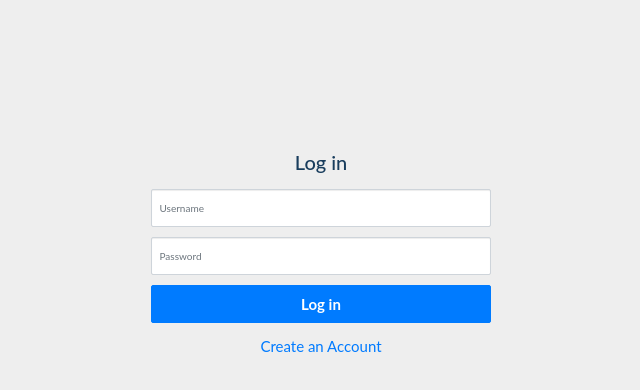
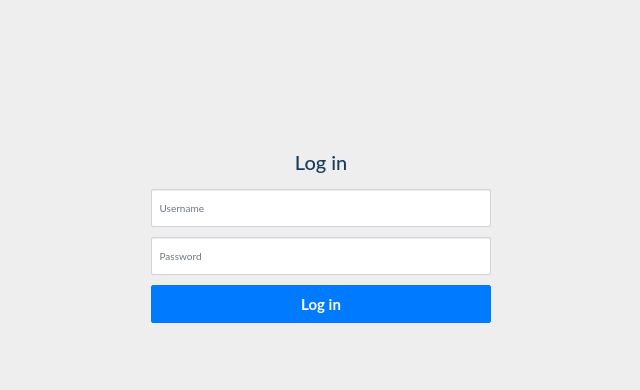
Before and after one commit to The-Dungeon-Masters/ipl-ui, an Angular app: page /login in a window 1280 px wide. Shown: the top 390 px of the page, without its empty margins (319-959 px from the left). Built offline with nearby package versions, Linux system fonts and the light colour scheme.

Commit message:
Removed create account link

```diff
--- a/src/app/core/user-login/user-login.component.html
+++ b/src/app/core/user-login/user-login.component.html
@@ -12,6 +12,4 @@
     <div class="form-group">
         <button [disabled]="errors.hasErrors()" class="btn btn-primary btn-block" (click)="login()">Log in</button>
     </div>
-    <!--TODO: Need to remove when launch-->
-    <p class="text-center"><a routerLink="/titukisweety">Create an Account</a></p>
 </div>
--- a/src/index.html
+++ b/src/index.html
@@ -3,7 +3,7 @@
 <head>
   <base href="/">
   <meta charset="utf-8">
-  <title>IPL</title>
+  <title>Welcome</title>
 
   <meta name="viewport" content="width=device-width, initial-scale=1">
   <!-- <link rel="icon" type="image/x-icon" href="favicon.ico"> -->
```
